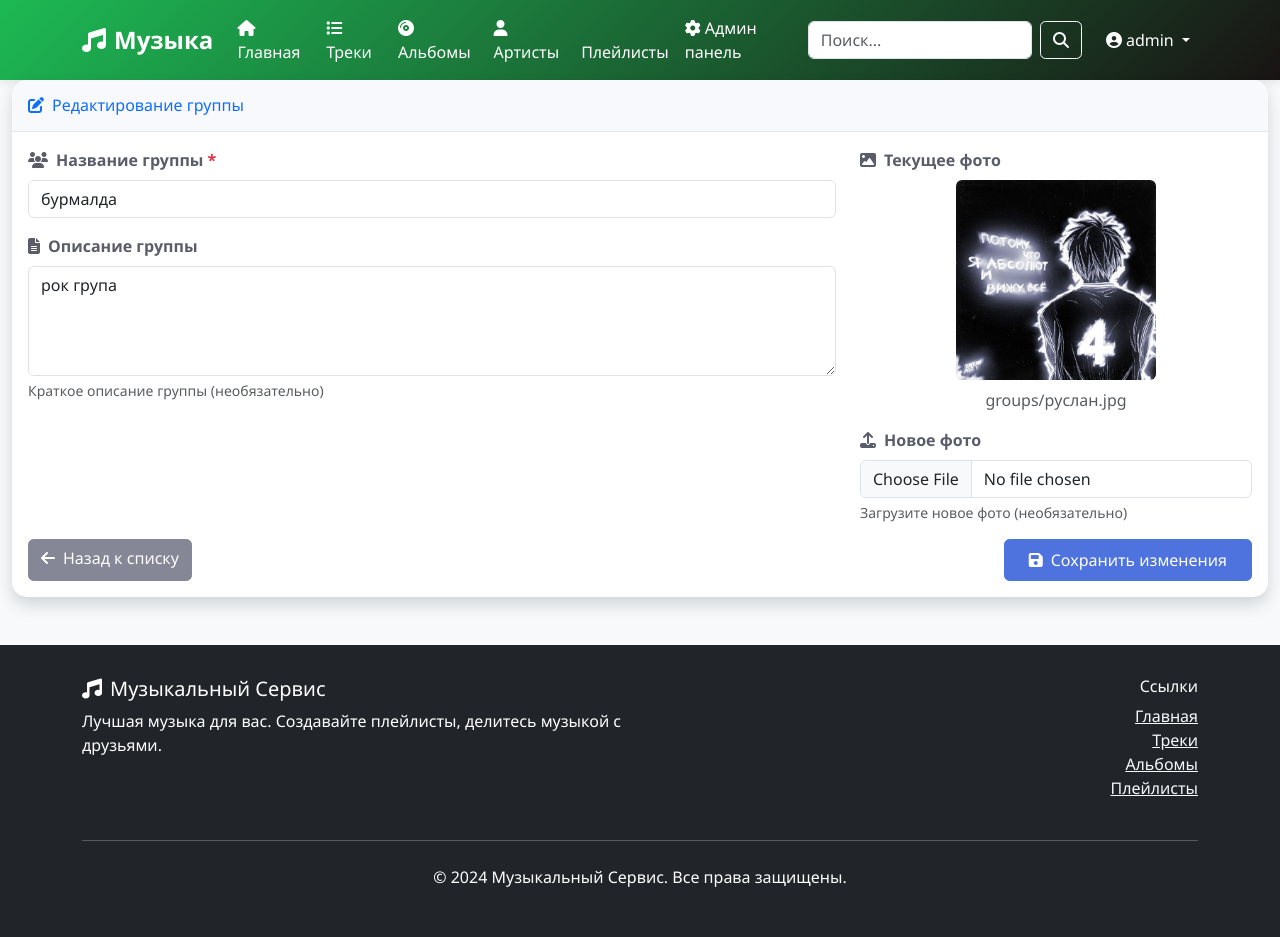
After one commit to YakovGoryachev/MusicService, a Django app: page /admin-panel/edit-group/194ee809-ac0e-49b6-b28d-aa5ec8472bc6/ in a window 1280 px wide. The commit adds this page. Run offline with Django 5.2, Linux system fonts and the light colour scheme; a user stored in the database is signed in; data comes from the database, SQL or seed files in the repository.

Commit message:
update 2.15

```diff
--- /dev/null
+++ b/music/templates/music/admin/admin_edit_group.html
@@ -0,0 +1,123 @@
+{% extends 'music/base.html' %}
+
+{% block title %}Редактирование группы{% endblock %}
+
+{% block content %}
+<div class="container-fluid">
+    <div class="row">
+        <main class="col-12">
+            <div class="card shadow">
+                <div class="card-header py-3">
+                    <h6 class="m-0 font-weight-bold text-primary">
+                        <i class="fas fa-edit me-2"></i>Редактирование группы
+                    </h6>
+                </div>
+                <div class="card-body">
+                    <form method="post" enctype="multipart/form-data">
+                        {% csrf_token %}
+
+                        <div class="row">
+                            <div class="col-md-8">
+                                <!-- Название группы -->
+                                <div class="mb-3">
+                                    <label for="name" class="form-label">
+                                        <i class="fas fa-users me-2"></i>Название группы <span class="text-danger">*</span>
+                                    </label>
+                                    <input type="text" class="form-control" id="name" name="name" value="{{ group.name }}" required>
+                                </div>
+
+                                <!-- Описание группы -->
+                                <div class="mb-3">
+                                    <label for="description" class="form-label">
+                                        <i class="fas fa-file-text me-2"></i>Описание группы
+                                    </label>
+                                    <textarea class="form-control" id="description" name="description" rows="4" placeholder="Расскажите о группе...">{{ group.description }}</textarea>
+                                    <div class="form-text">Краткое описание группы (необязательно)</div>
+                                </div>
+                            </div>
+
+                            <div class="col-md-4">
+                                <!-- Текущее фото -->
+                                {% if group.photo %}
+                                <div class="mb-3">
+                                    <label class="form-label">
+                                        <i class="fas fa-image me-2"></i>Текущее фото
+                                    </label>
+                                    <div class="text-center">
+                                        <img src="{{ group.photo.url }}" alt="{{ group.name }}" class="img-fluid rounded" style="max-width: 200px;">
+                                        <p class="text-muted mt-2">{{ group.photo.name }}</p>
+                                    </div>
+                                </div>
+                                {% endif %}
+
+                                <!-- Новое фото -->
+                                <div class="mb-3">
+                                    <label for="photo" class="form-label">
+                                        <i class="fas fa-upload me-2"></i>Новое фото
+                                    </label>
+                                    <input type="file" class="form-control" id="photo" name="photo" accept="image/*">
+                                    <div class="form-text">Загрузите новое фото (необязательно)</div>
+                                </div>
+                            </div>
+                        </div>
+
+                        <!-- Кнопки -->
+                        <div class="d-flex justify-content-between">
+                            <a href="{% url 'music:admin_groups' %}" class="btn btn-secondary">
+                                <i class="fas fa-arrow-left me-2"></i>Назад к списку
+                            </a>
+                            <div>
+                                <button type="submit" class="btn btn-primary">
+                                    <i class="fas fa-save me-2"></i>Сохранить изменения
+                                </button>
+                            </div>
+                        </div>
+                    </form>
+                </div>
+            </div>
+        </main>
+    </div>
+</div>
+
+<style>
+.card {
+    border: none;
+    box-shadow: 0 0.15rem 1.75rem 0 rgba(58, 59, 69, 0.15);
+}
+
+.card-header {
+    background-color: #f8f9fc;
+    border-bottom: 1px solid #e3e6f0;
+}
+
+.form-label {
+    font-weight: 600;
+    color: #5a5c69;
+}
+
+.btn {
+    border-radius: 0.35rem;
+    font-weight: 500;
+}
+
+.btn-primary {
+    background-color: #4e73df;
+    border-color: #4e73df;
+}
+
+.btn-primary:hover {
+    background-color: #2e59d9;
+    border-color: #2653d4;
+}
+
+.btn-secondary {
+    background-color: #858796;
+    border-color: #858796;
+}
+
+.btn-secondary:hover {
+    background-color: #717384;
+    border-color: #6b6d7d;
+}
+</style>
+{% endblock %}
--- a/music/urls.py
+++ b/music/urls.py
@@ -64,5 +64,7 @@ urlpatterns = [
     path('admin-panel/delete-artist/<uuid:artist_id>/', views.admin_delete_artist, name='admin_delete_artist'),
     path('admin-panel/groups/', views.admin_groups, name='admin_groups'),
     path('admin-panel/create-group/', views.admin_create_group, name='admin_create_group'),
+    path('admin-panel/edit-group/<uuid:group_id>/', views.admin_edit_group, name='admin_edit_group'),
+    path('admin-panel/delete-group/<uuid:group_id>/', views.admin_delete_group, name='admin_delete_group'),
     path('admin-panel/genres/', views.admin_genres, name='admin_genres'),
 ]
--- a/music/views.py
+++ b/music/views.py
@@ -956,12 +956,75 @@ def admin_groups(request):
         messages.error(request, 'Доступ запрещен. Требуются права администратора.')
         return redirect('music:home')
 
-    groups = Group.objects.prefetch_related('genres').order_by('-id')
+    groups = Group.objects.all().order_by('-id')
 
     context = {
         'groups': groups,
     }
     return render(request, 'music/admin/admin_groups.html', context)
+
+
+@login_required
+def admin_edit_group(request, group_id):
+    """Редактирование группы"""
+    if not request.user.is_authenticated or request.user.role != 'admin':
+        messages.error(request, 'Доступ запрещен. Требуются права администратора.')
+        return redirect('music:home')
+
+    try:
+        group = Group.objects.get(id=group_id)
+    except Group.DoesNotExist:
+        messages.error(request, 'Группа не найдена!')
+        return redirect('music:admin_groups')
+
+    if request.method == 'POST':
+        # Обработка редактирования группы
+        name = request.POST.get('name')
+        description = request.POST.get('description')
+        photo = request.FILES.get('photo')
+
+        if name:
+            try:
+                group.name = name
+                group.description = description if description else ''
+
+                # Обновляем фото только если загружено новое
+                if photo:
+                    group.photo = photo
+
+                group.save()
+
+                messages.success(request, f'Группа "{name}" успешно обновлена!')
+                return redirect('music:admin_groups')
+            except Exception as e:
+                messages.error(request, f'Ошибка обновления группы: {str(e)}')
+        else:
+            messages.error(request, 'Заполните все обязательные поля!')
+
+    context = {
+        'group': group,
+    }
+    return render(request, 'music/admin/admin_edit_group.html', context)
+
+
+@login_required
+def admin_delete_group(request, group_id):
+    """Удаление группы"""
+    if not request.user.is_authenticated or request.user.role != 'admin':
+        messages.error(request, 'Доступ запрещен. Требуются права администратора.')
+        return redirect('music:home')
+
+    try:
+        group = Group.objects.get(id=group_id)
+        group_name = group.name
+        group.delete()
+        messages.success(request, f'Группа "{group_name}" успешно удалена!')
+    except Group.DoesNotExist:
+        messages.error(request, 'Группа не найдена!')
+    except Exception as e:
+        messages.error(request, f'Ошибка удаления группы: {str(e)}')
+
+    return redirect('music:admin_groups')
 
 
 @login_required
```
Also changed, not shown: music/templates/music/admin/admin_groups.html (+16 -14 lines).
